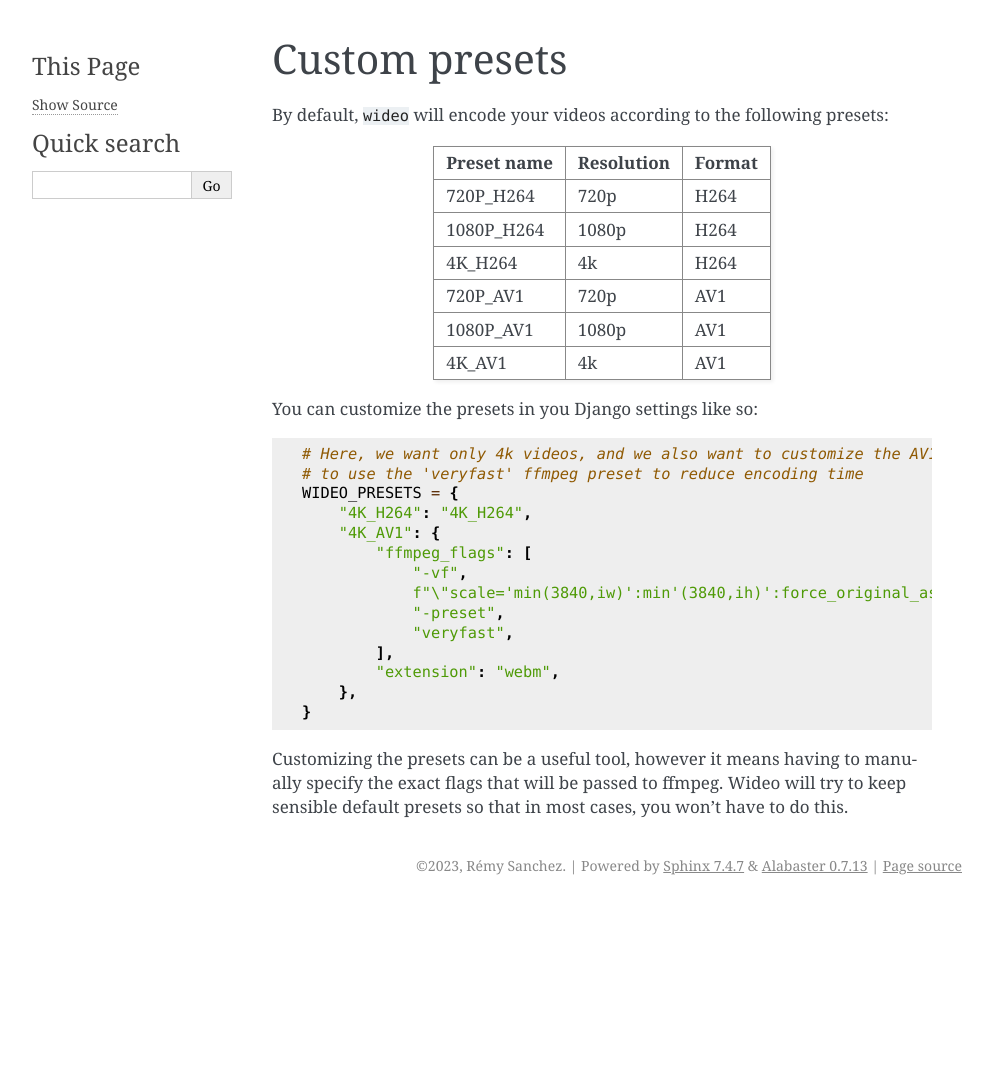
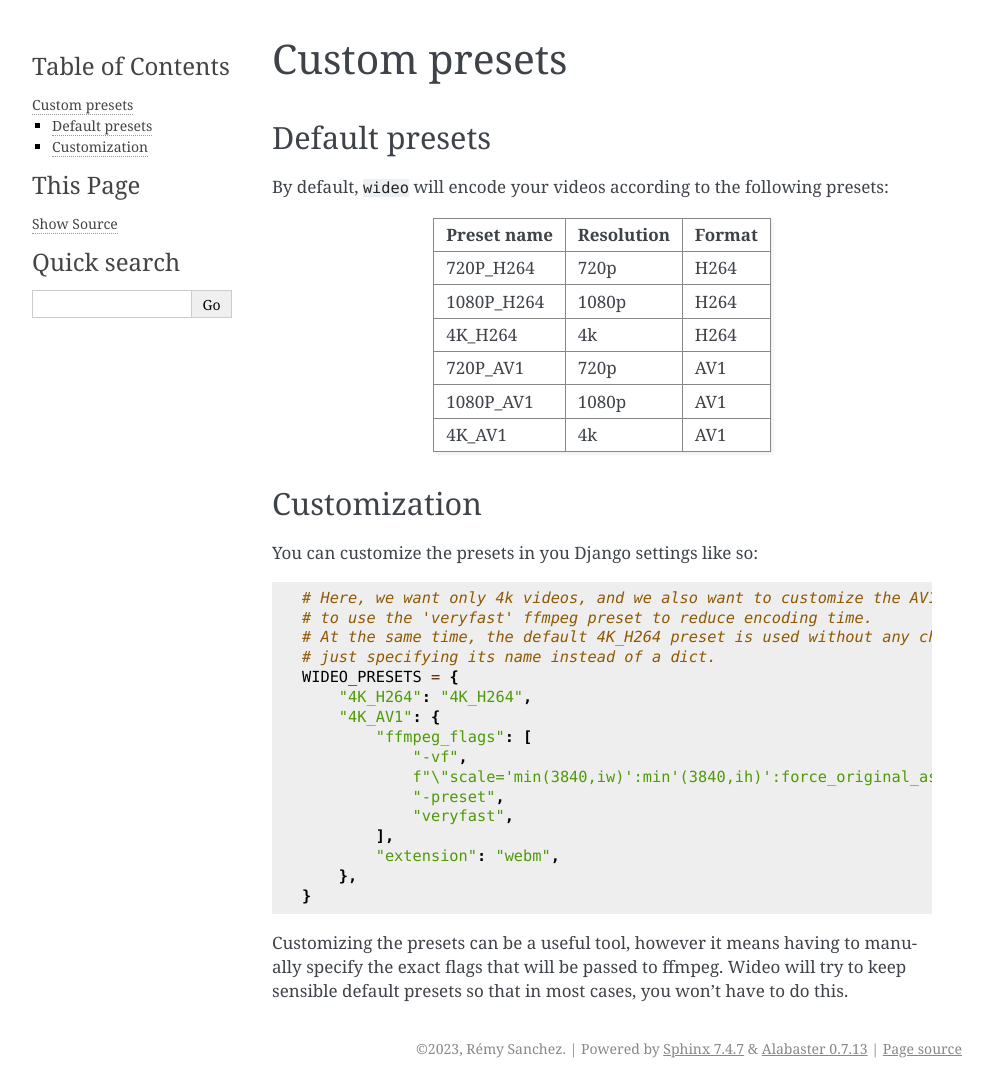
Before and after one commit to ModelW/py-wideo, a Sphinx documentation site: the page built from doc/source/custom-presets.md, in a window 1280 px wide. Shown: the whole page, without its empty margins (148-1140 px from the left). Built offline with Sphinx 7.4.7, drawn with Linux system fonts in a browser that asks for light colours; before the commit the page ends 905 px from its top, so only the background shows below that.

````diff
--- a/doc/source/custom-presets.md
+++ b/doc/source/custom-presets.md
@@ -1,4 +1,6 @@
 # Custom presets
+
+## Default presets
 
 By default, `wideo` will encode your videos according to the following presets:
 
@@ -11,11 +13,15 @@ By default, `wideo` will encode your videos according to the following presets:
 | 1080P_AV1   | 1080p      | AV1    |
 | 4K_AV1      | 4k         | AV1    |
 
+## Customization
+
 You can customize the presets in you Django settings like so:
 
 ```python
 # Here, we want only 4k videos, and we also want to customize the AV1 encoding
-# to use the 'veryfast' ffmpeg preset to reduce encoding time
+# to use the 'veryfast' ffmpeg preset to reduce encoding time.
+# At the same time, the default 4K_H264 preset is used without any change by
+# just specifying its name instead of a dict.
 WIDEO_PRESETS = {
     "4K_H264": "4K_H264",
     "4K_AV1": {
--- a/doc/source/index.rst
+++ b/doc/source/index.rst
@@ -8,7 +8,7 @@ The goal of Wideo is to enable video handling in Wagtail.
    :caption: Contents:
 
    installation
-   cleanup-task
+   tasks
    custom-presets
    custom-models
    contributing
````
Also changed, not shown: doc/source/installation.md (+2 -2 lines), doc/source/tasks.md (added, +62 -0 lines).
